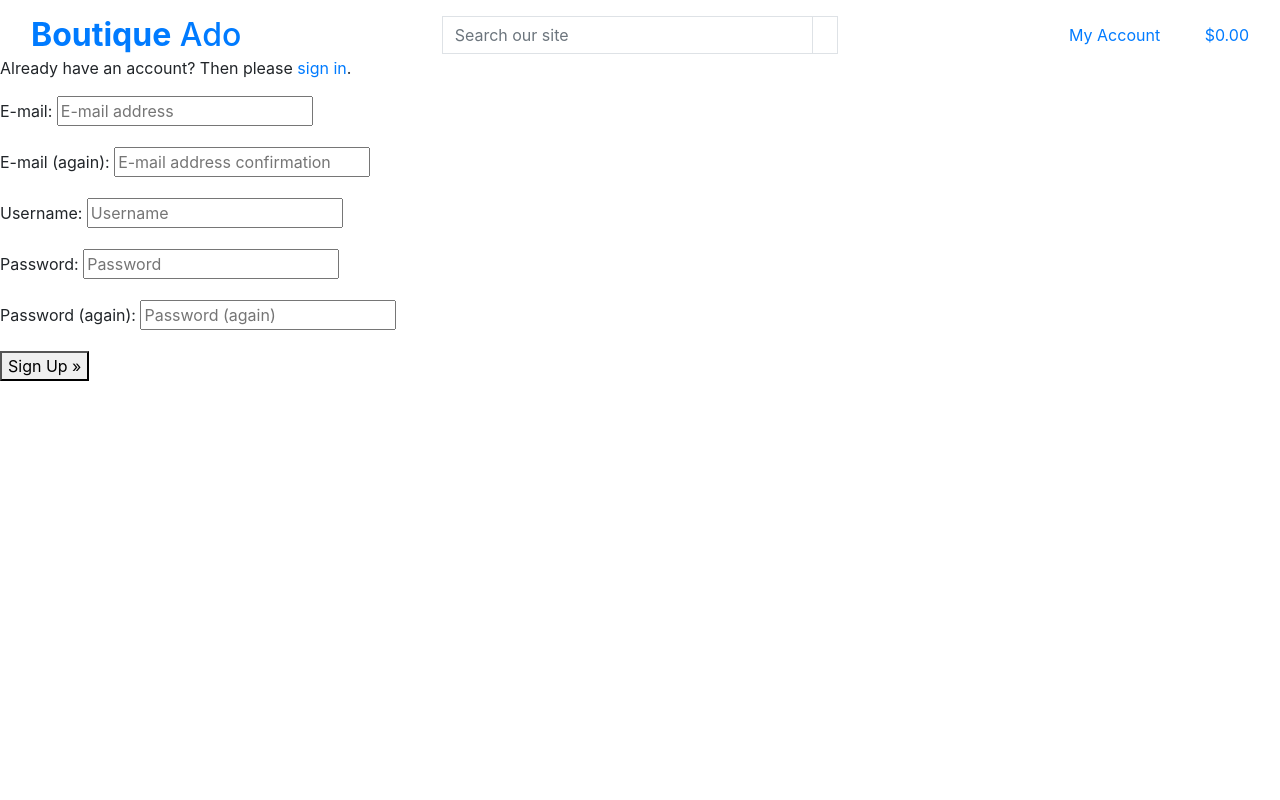
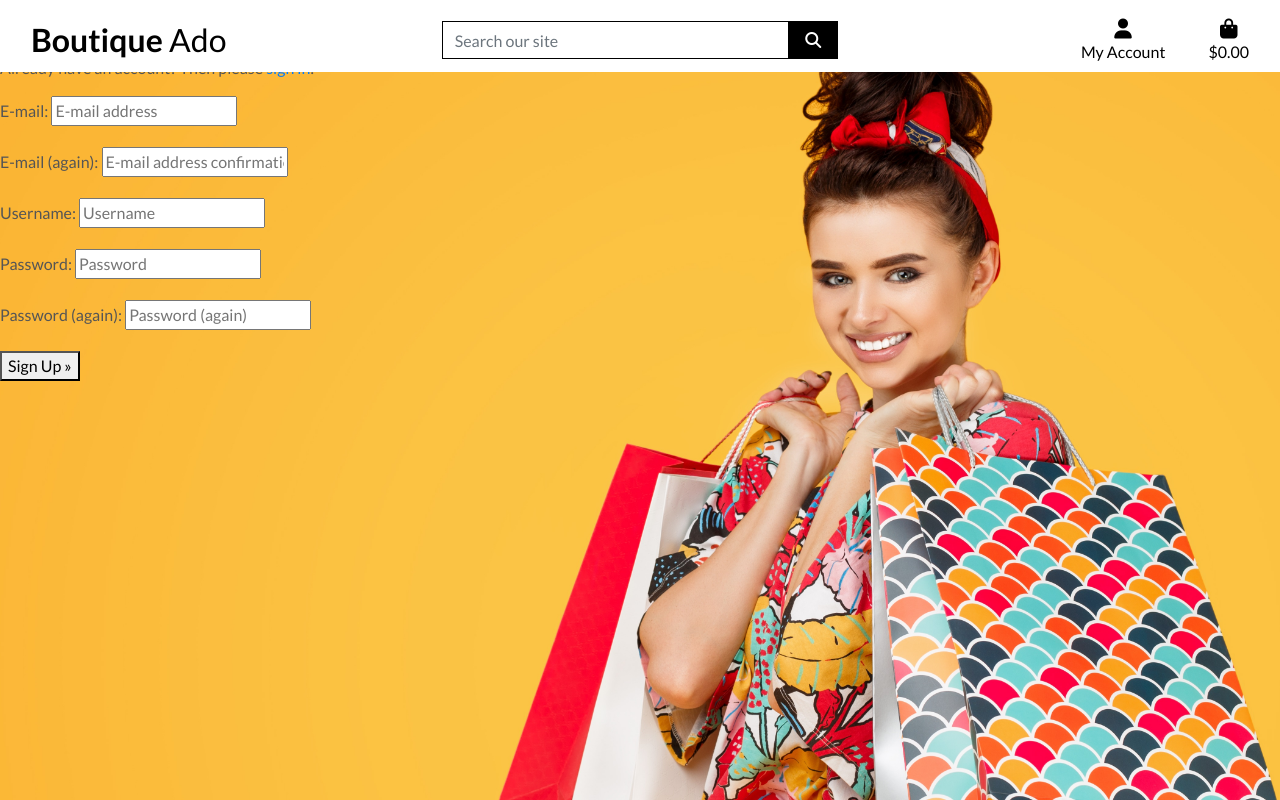
Before and after one commit to iama3191/boutique-ado-CI, a Django app: page /accounts/signup/ in a window 1280 px wide. Run offline with Django 3.2, Linux system fonts and the light colour scheme; some libraries are stand-ins or nearby versions.

Commit message:
Complete homepage header and CSS

```diff
--- a/boutique_ado/settings.py
+++ b/boutique_ado/settings.py
@@ -146,6 +146,10 @@ USE_TZ = True
 # https://docs.djangoproject.com/en/3.2/howto/static-files/
 
 STATIC_URL = '/static/'
+STATICFILES_DIRS = (os.path.join(BASE_DIR, 'static'),)
+
+MEDIA_URL = '/media/'
+MEDIA_ROOT = os.path.join(BASE_DIR, 'media')
 
 # Default primary key field type
 # https://docs.djangoproject.com/en/3.2/ref/settings/#default-auto-field
--- a/boutique_ado/urls.py
+++ b/boutique_ado/urls.py
@@ -15,9 +15,11 @@ Including another URLconf
 """
 from django.contrib import admin
 from django.urls import path, include
+from django.conf import settings
+from django.conf.urls.static import static
 
 urlpatterns = [
     path('admin/', admin.site.urls),
     path('accounts/', include('allauth.urls')),
     path('', include('home.urls')),
-]
+] + static(settings.MEDIA_URL, document_root=settings.MEDIA_ROOT)
--- a/static/css/base.css
+++ b/static/css/base.css
@@ -3,7 +3,7 @@ html {
 }
 
 body {
-    background: url('/media/homepage_background_cropped.jpg') no-repeat center center fixed;
+    background: url('media/homepage_background_cropped.jpeg') no-repeat center center fixed;
     background-size: cover;
     height: calc(100vh - 164px);
     color: #555;
--- a/templates/base.html
+++ b/templates/base.html
@@ -14,12 +14,17 @@
 
     {% block corecss %}
     <link rel="stylesheet" href="https://cdn.jsdelivr.net/npm/bootstrap@4.6.2/dist/css/bootstrap.min.css" integrity="sha384-xOolHFLEh07PJGoPkLv1IbcEPTNtaed2xpHsD9ESMhqIYd0nLMwNLD69Npy4HI+N" crossorigin="anonymous">
+    <link rel="preconnect" href="https://fonts.googleapis.com">
+    <link rel="preconnect" href="https://fonts.gstatic.com" crossorigin>
+    <link href="https://fonts.googleapis.com/css2?family=Lato:ital,wght@0,100;0,300;0,400;0,700;0,900;1,100;1,300;1,400;1,700;1,900&display=swap" rel="stylesheet">
+    <link rel="stylesheet" href="{% static 'css/base.css' %}">
     {% endblock %}
 
     {% block extra_css %}
     {% endblock %}
 
     {% block corejs %}
+    <script src="https://kit.fontawesome.com/5cf6f031a9.js" crossorigin="anonymous"></script>
     <script src="https://code.jquery.com/jquery-3.4.1.slim.min.js" integrity="sha384-J6qa4849blE2+poT4WnyKhv5vZF5SrPo0iEjwBvKU7imGFAV0wwj1yYfoRSJoZ+n" crossorigin="anonymous"></script>
     <script src="https://cdn.jsdelivr.net/npm/popper.js@1.16.0/dist/umd/popper.min.js" integrity="sha384-Q6E9RHvbIyZFJoft+2mJbHaEWldlvI9IOYy5n3zV9zzTtmI3UksdQRVvoxMfooAo" crossorigin="anonymous"></script>
     <script src="https://stackpath.bootstrapcdn.com/bootstrap/4.4.1/js/bootstrap.min.js" integrity="sha384-wfSDF2E50Y2D1uUdj0O3uMBJnjuUD4Ih7YwaYd1iqfktj0Uod8GCExl3Og8ifwB6" crossorigin="anonymous"></script>
```
